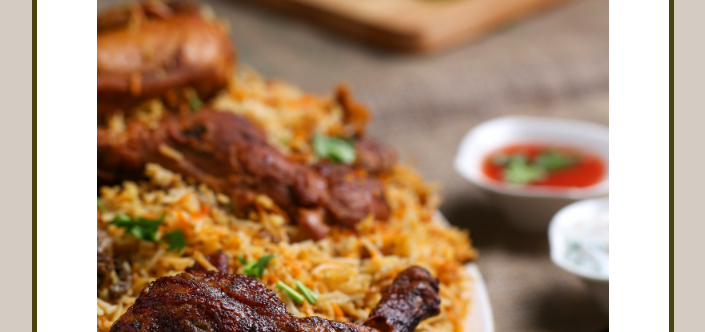
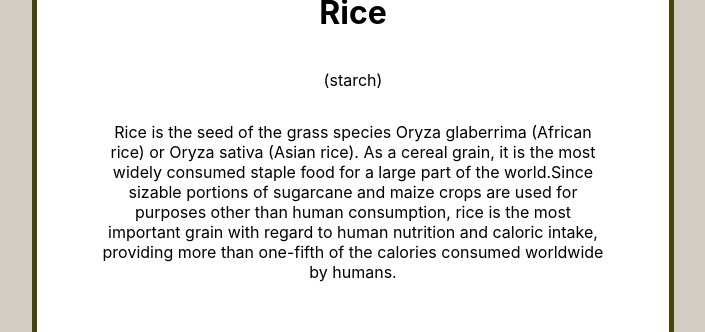
Before and after one commit to Princess-Jewel/my-food-app, a React (Create React App) app: page / in a window 1280 px wide. Shown: the part 223-555 px from the top of the page, without its empty margins (18-723 px from the left). Built offline with nearby package versions, Linux system fonts and the light colour scheme.

Commit message:
added the text-align feature

```diff
--- a/src/App.css
+++ b/src/App.css
@@ -18,6 +18,9 @@
   border-radius: 10px;
   padding-bottom: 40px;
 }
+p{
+  text-align:center;
+}
 @media (max-width:600px){
   body{
       width: 100%;
--- a/src/components/propsPractice.js
+++ b/src/components/propsPractice.js
@@ -2,7 +2,7 @@
 
   function FirstPractice(props){
       const imgstyling ={
-          height: "auto",
+          height: "100px",
           weight: "150pt",
           borderRadius:"20px",
           maxWidth:"100%"
```
